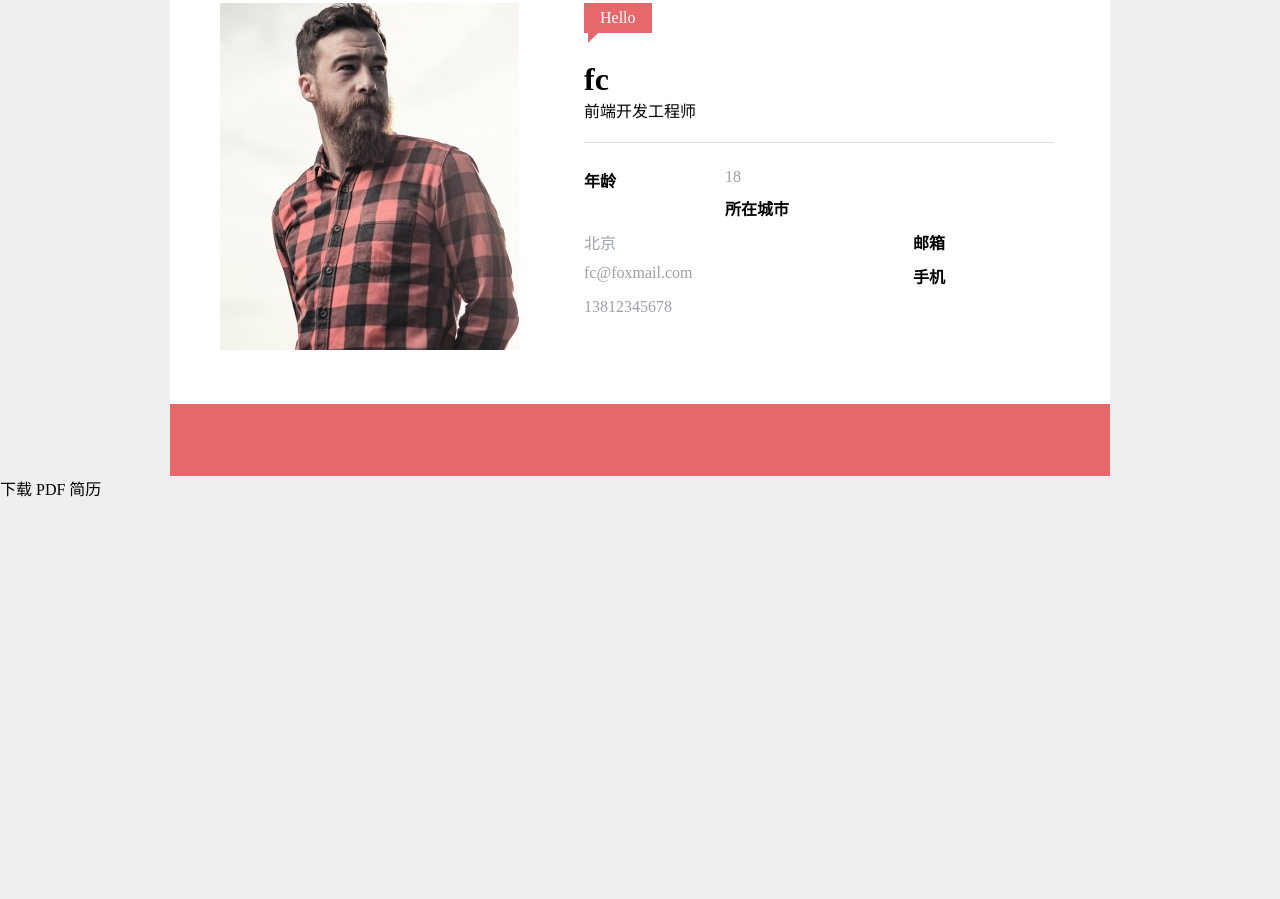
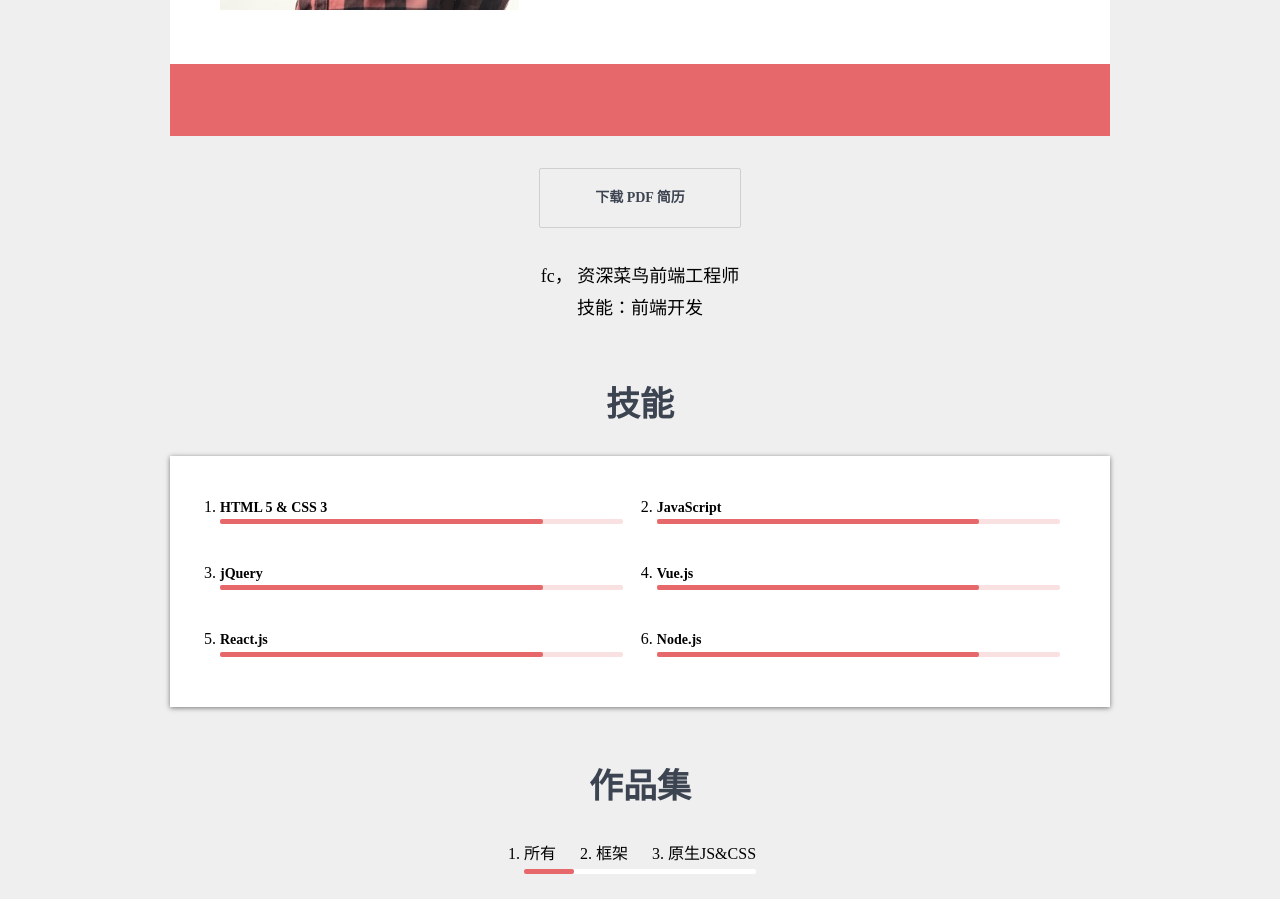
Before and after one commit to FC0511/Learning, a plain HTML site: page css/index.html in a window 1280 px wide. Shown: the part 562-1461 px from the top of the page. Before the commit the page ends 1062 px from the top, so only its background shows below. Drawn offline with Linux system fonts and the light colour scheme.

Commit message:
html css

```diff
--- a/css/css/main.css
+++ b/css/css/main.css
@@ -2,19 +2,23 @@ body {
     background: #efefef;
     margin: 0;
 }
+
 a {
     color: inherit;
     text-decoration: none;
 }
+
 * {
     margin: 0;
     padding: 0;
 }
-hr{
+
+hr {
     height: 0;
     border: none;
     border-top: 1px solid #DEDEDE;
 }
+
 .clearfix::after {
     content: '';
     display: block;
@@ -28,22 +32,27 @@ hr{
     left: 0;
     width: 100%;
 }
+
 .topNavBar-inner {
     padding: 0 16px;
 }
+
 .topNavBar nav {
     padding-top: 7px;
 }
+
 .topNavBar nav > ul {
     list-style: none;
     margin: 0;
     padding: 0;
 }
+
 .topNavBar nav > ul > li {
     float: left;
     margin-left: 17px;
     margin-right: 17px;
 }
+
 .topNavBar nav > ul > li > a {
     font-size: 12px;
     color: #b7b7b7;
@@ -54,6 +63,7 @@ hr{
     padding-bottom: 5px;
     display: block;
 }
+
 .topNavBar nav > ul > li > a:hover {
     border-bottom: 3px solid #e06567;
 }
@@ -64,19 +74,23 @@ hr{
     padding-top: 3px;
     padding-bottom: 4px;
 }
+
 .topNavBar .logo .rs {
     margin-right: 4px;
     color: #e6686a;
 }
+
 .topNavBar .logo .card {
     color: #9a9da2;
 }
+
 .banner {
     height: 515px;
     background-image: url(../img/rs-cover.jpg);
     background-position: center center;
     background-size: cover;
 }
+
 .banner .mask {
     height: 515px;
     background-color: rgba(0, 0, 0, 0.8);
@@ -88,6 +102,7 @@ hr{
     margin-right: auto;
     background-color: #ffffff;
 }
+
 .userCard .welcome {
     background: #e6686a;
     color: white;
@@ -97,6 +112,7 @@ hr{
     position: relative;
     margin-bottom: 10px;
 }
+
 .userCard .welcome .triangle {
     display: block;
     border: 10px solid transparent;
@@ -107,42 +123,51 @@ hr{
     left: 4px;
     top: 100%;
 }
+
 .userCard .picture {
     float: left;
 }
+
 .userCard .text {
     float: left;
     margin-left: 65px;
     width: 470px;
 }
-.userCard .text h1{
+
+.userCard .text h1 {
     margin-top: 18px;
 }
-.userCard .text hr{
+
+.userCard .text hr {
     margin: 20px 0;
 }
+
 .userCard .pictureAndText {
     padding: 50px;
 }
+
 .userCard dl dt,
-.userCard dl dd{
+.userCard dl dd {
     float: left;
     padding: 5px 0;
 }
-.userCard dl dt{
+
+.userCard dl dt {
     width: 30%;
     font-weight: bold;
 }
-.userCard dl dd{
+
+.userCard dl dd {
     width: 70%;
     color: #9da0a7;
 }
 
-.userCard > footer.media{
+.userCard > footer.media {
     background: #E6686A;
     text-align: center;
 }
-.userCard > footer.media > a{
+
+.userCard > footer.media > a {
     display: inline-block;
     width: 40px;
     line-height: 30px;
@@ -150,12 +175,175 @@ hr{
     border-radius: 50%;
     margin: 16px;
 }
-.userCard > footer.media > a:hover{
+
+.userCard > footer.media > a:hover {
     background: #CF5D5F;
 }
-.userCard svg{
+
+.userCard svg {
     width: 30px;
     height: 30px;
     fill: white;
     vertical-align: top;
 }
+
+body > main {
+    margin-top: -340px;
+}
+
+body > main .downloadResume-wrapper {
+    text-align: center;
+}
+
+body > main .downloadResume {
+    font-size: 14px;
+    line-height: 16px;
+    padding: 21px 55px;
+    border: 1px solid #cdcfd1;
+    background: #efefef;
+    display: inline-block;
+    border-radius: 2px;
+    color: #3d4451;
+    font-weight: bold;
+    margin: 32px 0;
+    transition: box-shadow 0.2s;
+}
+
+body > main .downloadResume:hover {
+    box-shadow: 0px 4px 13px 0px rgba(0, 0, 0, 0.2);
+}
+
+.selfIntroduction {
+    max-width: 940px;
+    margin-left: auto;
+    margin-right: auto;
+    text-align: center;
+    font-family: kai;
+    line-height: 1.8;
+    font-size: 18px;
+}
+
+section.skills,
+section.portfolio {
+    max-width: 940px;
+    margin-left: auto;
+    margin-right: auto;
+    margin-top: 60px;
+}
+
+section.skills > h2,
+section.portfolio > h2 {
+    text-align: center;
+    color: #3d4451;
+    font-size: 34px;
+    line-height: 1.2;
+    font-weight: 600;
+}
+
+section.skills h3 {
+    font-size: 14px;
+    line-height: 1.1;
+    padding-right: 40px;
+}
+
+section.skills > ol {
+    background: white;
+    box-shadow: 0px 1px 5px 0px rgba(0, 0, 0, 0.5);
+    padding: 42px 50px 10px;
+    margin-top: 30px;
+}
+
+section.skills > ol > li {
+    float: left;
+    width: 48%;
+    box-sizing: border-box;
+}
+
+section.skills > ol > li:nth-child(even) {
+    float: right;
+}
+
+section.skills .progressBar {
+    height: 5px;
+    background: #FAE1E1;
+    border-radius: 2px;
+    margin: 4px 0 40px;
+}
+
+section.skills .progressBar > .progress {
+    height: 100%;
+    background: #E6686A;
+    width: 70%;
+    border-radius: 2px;
+}
+
+section.portfolio {
+    text-align: center;
+    margin-bottom: 100px;
+}
+
+section.portfolio > nav {
+    text-align: center;
+}
+
+section.portfolio > nav > ol {
+    margin: 0 auto;
+    display: inline-block;
+    vertical-align: top;
+}
+
+section.portfolio > nav > ol > li {
+    float: left;
+    margin-left: 40px;
+    cursor: pointer;
+}
+
+section.portfolio > nav > ol > li:first-child {
+    margin-left: 0;
+
+}
+
+section.portfolio > nav {
+    display: inline-block;
+    vertical-align: top;
+    margin-top: 32px;
+}
+
+section.portfolio > nav .bar {
+    height: 5px;
+    background: white;
+    margin-top: 5px;
+    margin-bottom: 28px;
+    border-radius: 2px;
+}
+
+section.portfolio > nav .bar-inner {
+    height: 100%;
+    background: #E6686A;
+    border-radius: 2px;
+    transition: all 0.3s;
+}
+
+section.portfolio > nav .bar.state-1 .bar-inner {
+    margin-left: 0;
+    width: 50px;
+}
+
+section.portfolio > nav .bar.state-2 .bar-inner {
+    margin-left: 65px;
+    width: 50px;
+}
+
+section.portfolio > nav .bar.state-3 .bar-inner {
+    margin-left: 140px;
+    width: 96px;
+}
+
+section.portfolio .works {
+    position: relative;
+}
+
+section.portfolio .works > .big,
+section.portfolio .works > .small {
+    position: absolute;
+}
--- a/css/index.html
+++ b/css/index.html
@@ -87,12 +87,106 @@
         </footer>
     </div>
 
-    <a class="button" href="#">下载 PDF 简历</a>
+    <p class="downloadResume-wrapper">
+        <a class="downloadResume" href="#" target="_blank" download="">下载 PDF 简历</a>
+    </p>
 
-    <p>
-
+    <p class="selfIntroduction">
+        fc， 资深菜鸟前端工程师
+        <br> 技能：前端开发
     </p>
 
 </main>
+<section class="skills">
+    <h2>技能</h2>
+    <ol class="clearfix">
+        <li>
+            <h3>
+                HTML 5 &amp; CSS 3
+            </h3>
+            <div class="progressBar">
+                <div class="progress" style="width: 80%;"></div>
+            </div>
+        </li>
+        <li>
+            <h3>
+                JavaScript
+            </h3>
+            <div class="progressBar">
+                <div class="progress" style="width: 80%"></div>
+            </div>
+        </li>
+        <li>
+            <h3>
+                jQuery
+            </h3>
+            <div class="progressBar">
+                <div class="progress" style="width: 80%"></div>
+            </div>
+        </li>
+        <li>
+            <h3>
+                Vue.js
+            </h3>
+            <div class="progressBar">
+                <div class="progress" style="width: 80%"></div>
+            </div>
+        </li>
+        <li>
+            <h3>
+                React.js
+            </h3>
+            <div class="progressBar">
+                <div class="progress" style="width: 80%"></div>
+            </div>
+        </li>
+        <li>
+            <h3>
+                Node.js
+            </h3>
+            <div class="progressBar">
+                <div class="progress" style="width: 80%"></div>
+            </div>
+        </li>
+    </ol>
+</section>
+<section class="portfolio">
+    <h2>作品集</h2>
+    <nav>
+        <ol class="clearfix">
+            <li id="portfolio1">所有</li>
+            <li id="portfolio2">框架</li>
+            <li id="portfolio3">原生JS&amp;CSS</li>
+        </ol>
+        <div id="portfolioBar" class="bar state-1">
+            <div class="bar-inner"></div>
+        </div>
+    </nav>
+    <script>
+        portfolio1.onclick= function(){
+            portfolioBar.className = 'bar state-1'
+        }
+        portfolio2.onclick= function(){
+            portfolioBar.className = 'bar state-2'
+        }
+        portfolio3.onclick= function(){
+            portfolioBar.className = 'bar state-3'
+        }
+    </script>
+
+
+    <div class="works" style="height: 597px;">
+        <div class="big" style="top: 0; left: 0;">
+            <img src="./img/1.jpg" alt="作品1">
+        </div>
+        <div class="small" style="top: 0; left: 645px;">
+            <img src="./img/2.jpg" alt="作品2">
+        </div>
+        <div class="small" style="top: 312px; left: 645px;">
+            <img src="./img/3.jpg" alt="作品3">
+        </div>
+    </div>
+
+</section>
 </body>
 </html>
```
Also changed, not shown: css/img/1.jpg (added), css/img/2.jpg (added), css/img/3.jpg (added).
